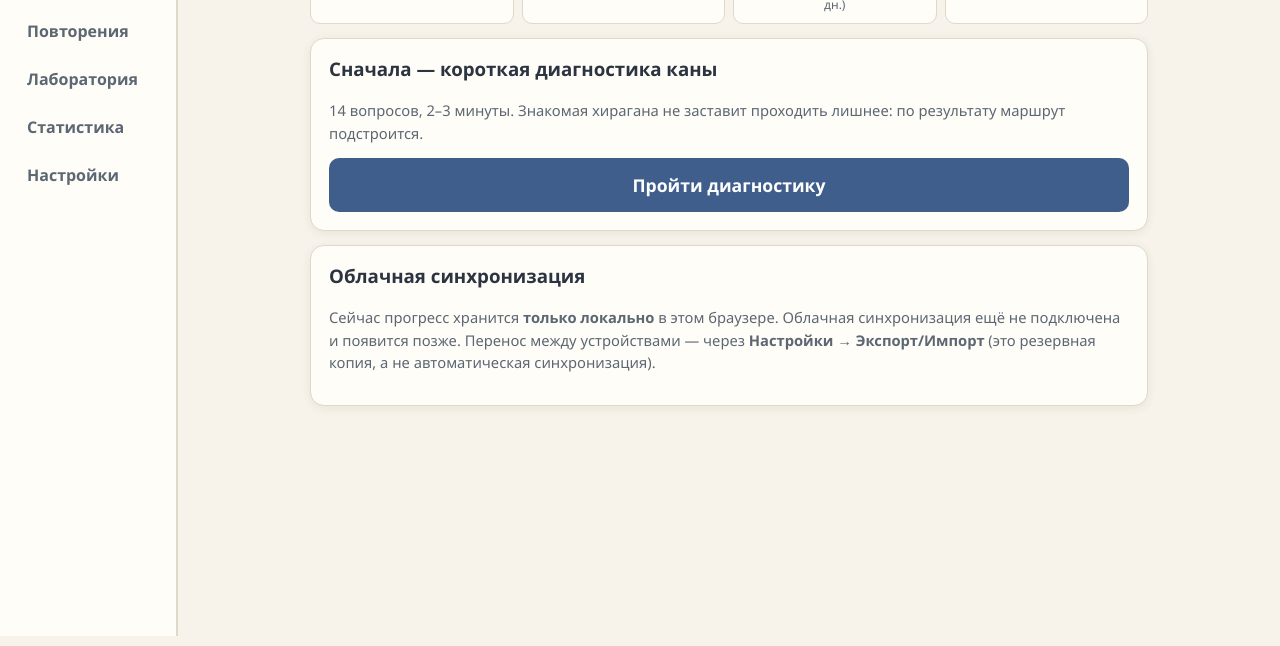
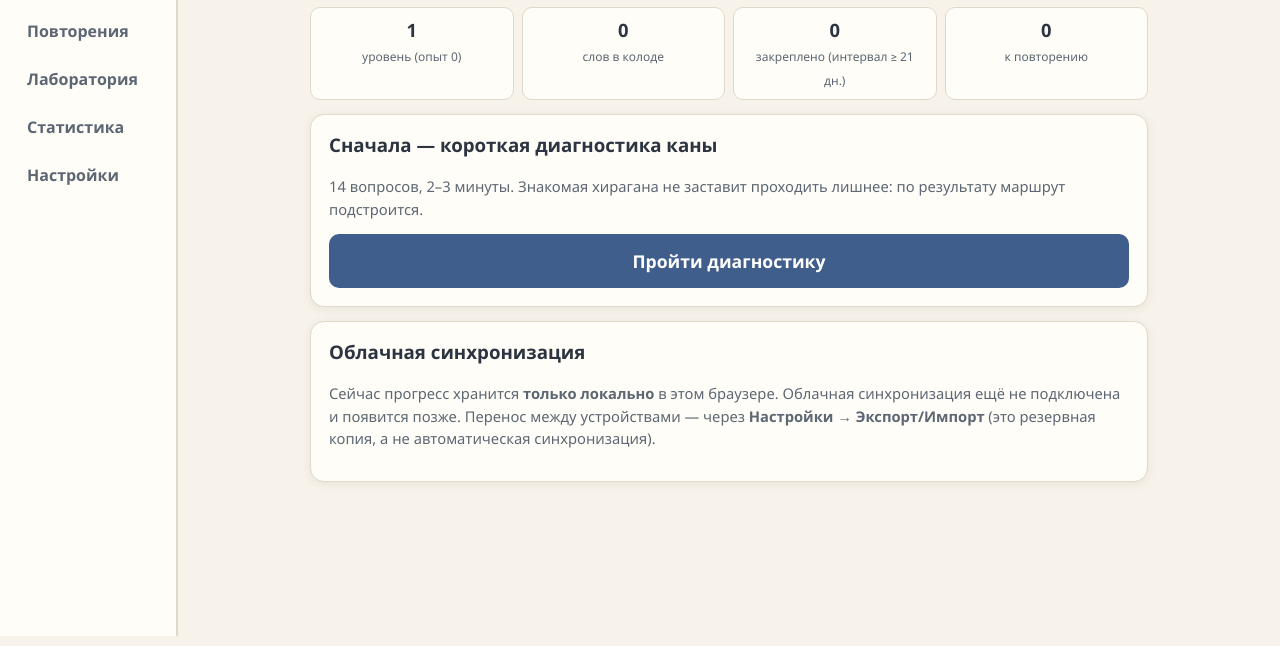
Before and after one commit to qxiinko/japanese-app, a plain HTML site: page index.html in a window 1280 px wide. Shown: the part 164-810 px from the top of the page. Drawn offline with Linux system fonts and the light colour scheme.

Commit message:
Add files via upload

```diff
--- a/index.html
+++ b/index.html
@@ -173,7 +173,8 @@ html[data-theme="dark"][data-accent="ai"]{--accent:#b39ddb;--accent-ink:#1d1430;
 
 /* ---------- Разная вёрстка: ПК (≥1024px) ---------- */
 @media (min-width:900px){
-  #app{max-width:1080px;padding:0 32px 60px 210px;position:relative}
+  #app{max-width:1080px;padding:76px 32px 60px 210px;position:relative}
+  html{scroll-padding-top:80px}
   nav.tabs{position:fixed;left:0;top:0;bottom:0;width:178px;flex-direction:column;justify-content:flex-start;
     gap:2px;background:var(--card);border-right:2px solid var(--line);border-bottom:none;
     margin:0;padding:76px 10px 20px;z-index:40;overflow:visible}
@@ -3167,5 +3168,6 @@ const KANA_READINGS={'ぬ':'ну','き':'ки','ろ':'ро','ほ':'хо','わ':'
 })();
 
 </script>
+<script type="module" src="https://static.cloudflareinsights.com/beacon.min.js/vce701823e78c4301a35b7e07294d87301792088814092" integrity="sha512-UKNk8GbxkABxKcXYuLkO16EleLGUkcvJWtpSNmExE0Too3ZaFAxTscNWEc1OdAv5/BikHawapSCaiD2XCmp+Bw==" data-cf-beacon='{"version":"2024.11.0","token":"4edd5f8ec12a48cfa682ab8261b80a79","spa":2}' crossorigin="anonymous"></script>
 </body>
 </html>
```
